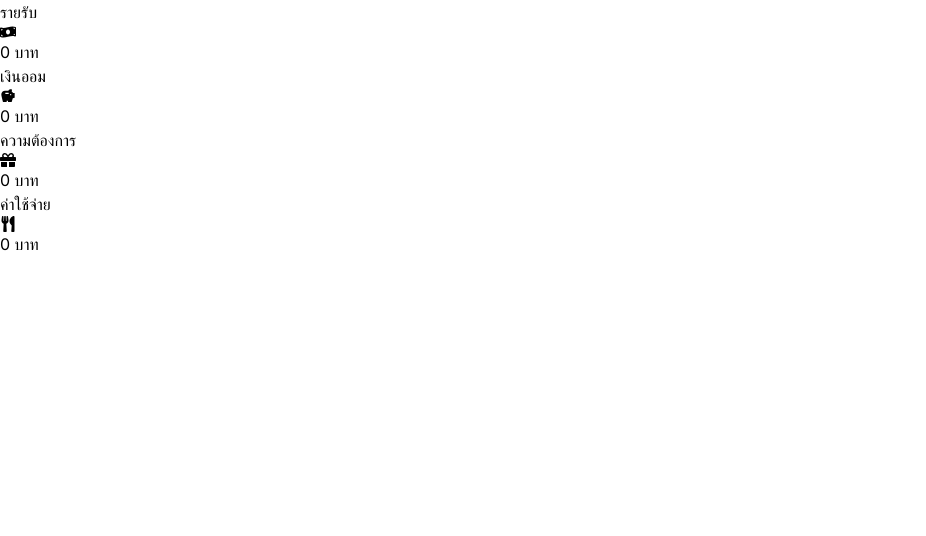
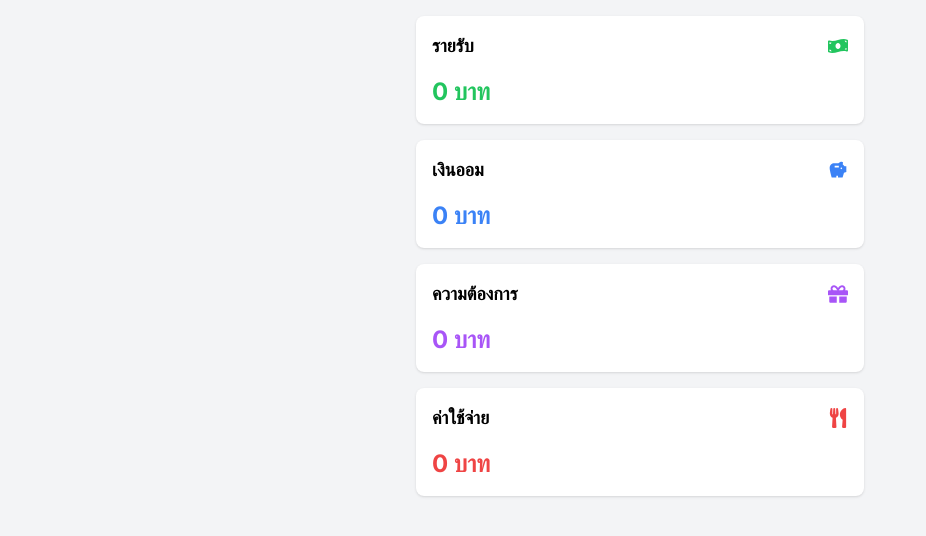
Before and after one commit to horizonllalice/sspodker, a Next.js app: page / in a window 1280 px wide. Shown: the top 536 px of the page, without its empty margins (0-926 px from the left). Built offline with nearby package versions, Linux system fonts and the light colour scheme; no server answers; the database is empty.

Commit message:
Update app structure and add Supabase integration

```diff
--- a/app/page.tsx
+++ b/app/page.tsx
@@ -1,8 +1,60 @@
-import React from 'react'
+'use client'
+
+import React, { useState, useEffect } from 'react'
 import { FaMoneyBillWave, FaChartLine, FaGift, FaUtensils } from 'react-icons/fa'
 import { MdSavings } from 'react-icons/md'
+import { createClient } from '@supabase/supabase-js'
+
+const supabase = createClient(
+  process.env.NEXT_PUBLIC_SUPABASE_URL!,
+  process.env.NEXT_PUBLIC_SUPABASE_ANON_KEY!
+)
 
 export default function Home() {
+  const [expenses, setExpenses] = useState({
+    income: 0,
+    savings: 0,
+    wants: 0,
+    needs: 0
+  })
+
+  useEffect(() => {
+    const fetchExpenses = async () => {
+      const { data: incomeData } = await supabase
+        .from('expenses')
+        .select('amount')
+        .eq('type', 'income')
+        .single()
+
+      const { data: savingsData } = await supabase
+        .from('expenses')
+        .select('amount')
+        .eq('type', 'savings')
+        .single()
+
+      const { data: wantsData } = await supabase
+        .from('expenses')
+        .select('amount')
+        .eq('type', 'wants')
+        .single()
+
+      const { data: needsData } = await supabase
+        .from('expenses')
+        .select('amount')
+        .eq('type', 'needs')
+        .single()
+
+      setExpenses({
+        income: incomeData?.amount || 0,
+        savings: savingsData?.amount || 0,
+        wants: wantsData?.amount || 0,
+        needs: needsData?.amount || 0
+      })
+    }
+
+    fetchExpenses()
+  }, [])
+
   return (
     <main className="min-h-screen bg-gray-100 p-4">
       <div className="max-w-md mx-auto space-y-4">
@@ -11,7 +63,7 @@ export default function Home() {
             <h2 className="text-lg font-semibold">รายรับ</h2>
             <FaMoneyBillWave className="text-green-500 text-xl" />
           </div>
-          <p className="text-2xl font-bold text-green-500">0 บาท</p>
+          <p className="text-2xl font-bold text-green-500">{expenses.income} บาท</p>
         </div>
 
         <div className="bg-white rounded-lg shadow p-4">
@@ -19,7 +71,7 @@ export default function Home() {
             <h2 className="text-lg font-semibold">เงินออม</h2>
             <MdSavings className="text-blue-500 text-xl" />
           </div>
-          <p className="text-2xl font-bold text-blue-500">0 บาท</p>
+          <p className="text-2xl font-bold text-blue-500">{expenses.savings} บาท</p>
         </div>
 
         <div className="bg-white rounded-lg shadow p-4">
@@ -27,7 +79,7 @@ export default function Home() {
             <h2 className="text-lg font-semibold">ความต้องการ</h2>
             <FaGift className="text-purple-500 text-xl" />
           </div>
-          <p className="text-2xl font-bold text-purple-500">0 บาท</p>
+          <p className="text-2xl font-bold text-purple-500">{expenses.wants} บาท</p>
         </div>
 
         <div className="bg-white rounded-lg shadow p-4">
@@ -35,7 +87,7 @@ export default function Home() {
             <h2 className="text-lg font-semibold">ค่าใช้จ่าย</h2>
             <FaUtensils className="text-red-500 text-xl" />
           </div>
-          <p className="text-2xl font-bold text-red-500">0 บาท</p>
+          <p className="text-2xl font-bold text-red-500">{expenses.needs} บาท</p>
         </div>
       </div>
     </main>
--- /dev/null
+++ b/postcss.config.js
@@ -0,0 +1,6 @@
+module.exports = {
+  plugins: {
+    tailwindcss: {},
+    autoprefixer: {},
+  },
+}
--- /dev/null
+++ b/tailwind.config.js
@@ -0,0 +1,12 @@
+/** @type {import('tailwindcss').Config} */
+module.exports = {
+  content: [
+    './pages/**/*.{js,ts,jsx,tsx,mdx}',
+    './components/**/*.{js,ts,jsx,tsx,mdx}',
+    './app/**/*.{js,ts,jsx,tsx,mdx}',
+  ],
+  theme: {
+    extend: {},
+  },
+  plugins: [],
+}
```
Also changed, not shown: package.json (+6 -5 lines), 1 other file (tests, documents, lock files or other folders).
